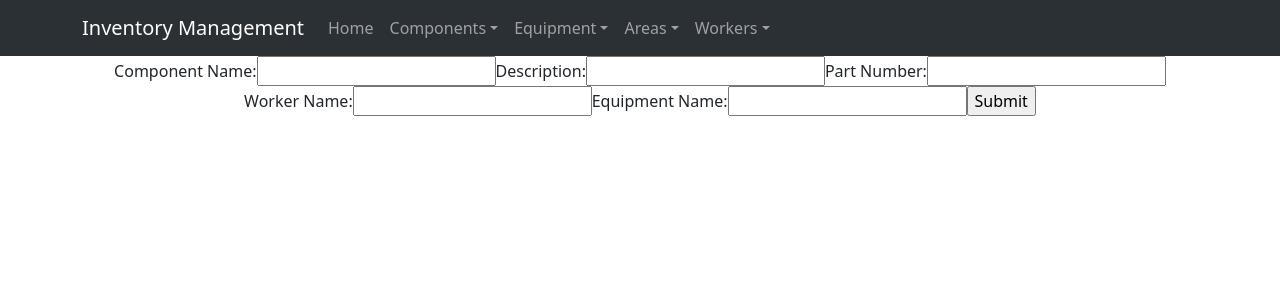
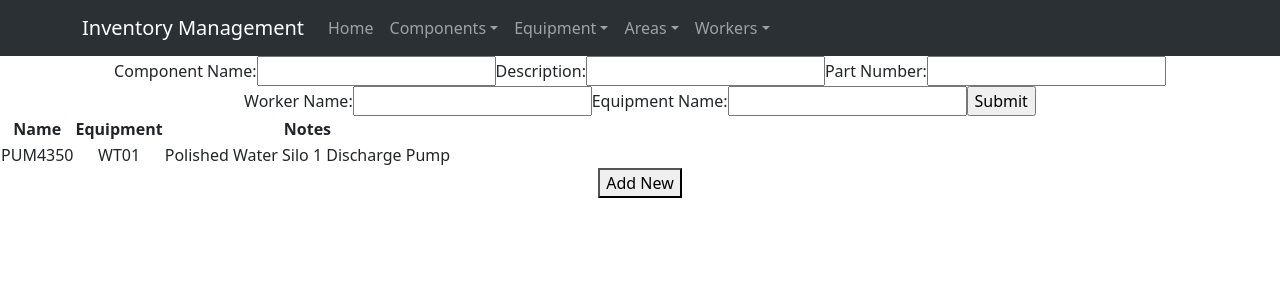
Before and after one commit to Bernaluc/LSDP-Inventory, a React (Create React App) app in the folder inventory/: page / in a window 1280 px wide. Shown: the top 300 px of the page. Built offline with nearby package versions, Linux system fonts and the light colour scheme.

Commit message:
Added templates for View and Add pages

```diff
--- a/inventory/src/App.js
+++ b/inventory/src/App.js
@@ -7,6 +7,7 @@ import {BrowserRouter, Routes, Route} from "react-router-dom";
 import AddComponent from './pages/AddComponent';
 import ViewComponents from './pages/ViewComponents'
 import Test from './components/Test';
+import ViewAreas from './pages/ViewAreas';
 
 
 function App() {
@@ -14,7 +15,7 @@ function App() {
     <div className="App">
       <TopBar />
       <AddComponent />
-
+      <ViewAreas />
     </div>
   );
 }
--- a/inventory/src/pages/ViewAreas.js
+++ b/inventory/src/pages/ViewAreas.js
@@ -0,0 +1,28 @@
+import React from "react";
+
+
+
+function ViewAreas() {
+    return (
+        <div>
+            <table>
+                <tr>
+                    <th>Name</th>
+                    <th>Equipment</th>
+                    <th>Notes</th>
+                </tr>
+                <tr>
+                    <td>PUM4350</td>
+                    <td>WT01</td>
+                    <td>Polished Water Silo 1 Discharge Pump</td>
+                </tr>
+            </table>
+            <button>
+                Add New
+            </button>
+        </div>
+    )
+}
+
+
+export default ViewAreas;
```
